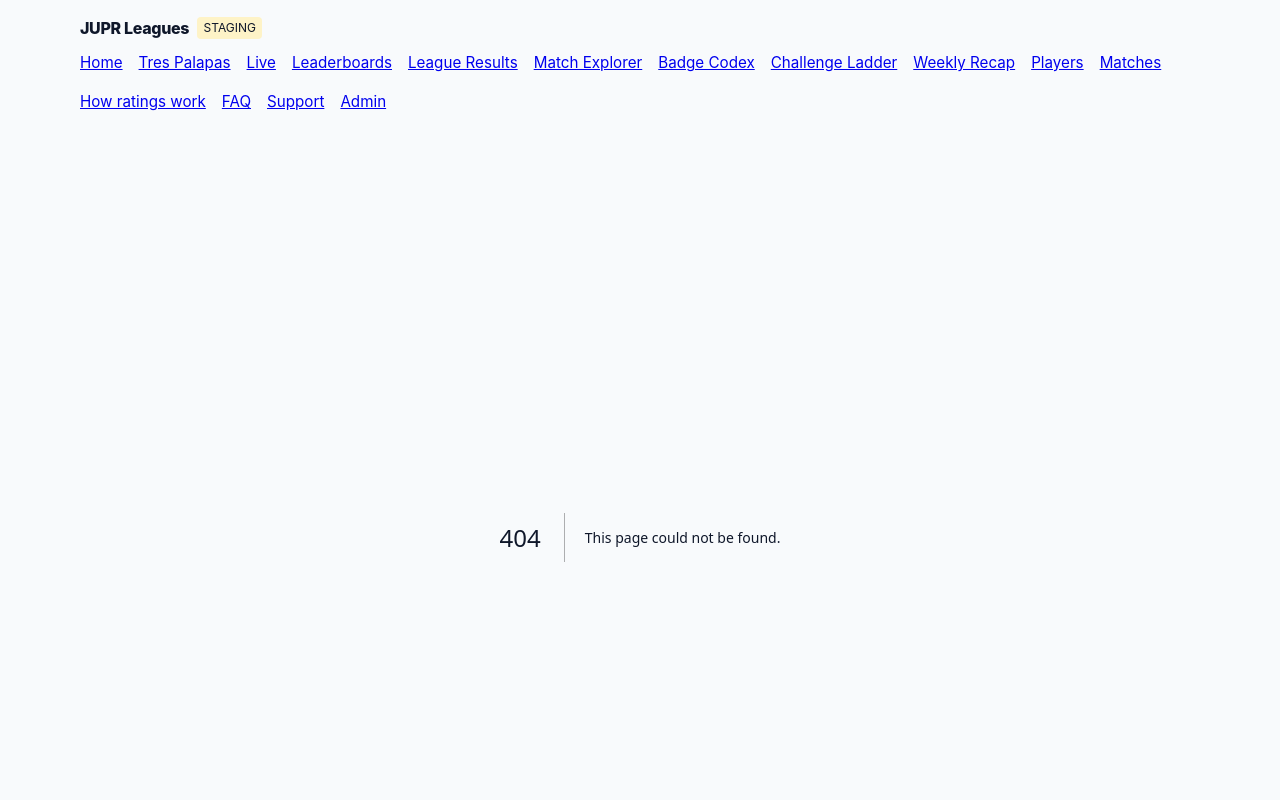
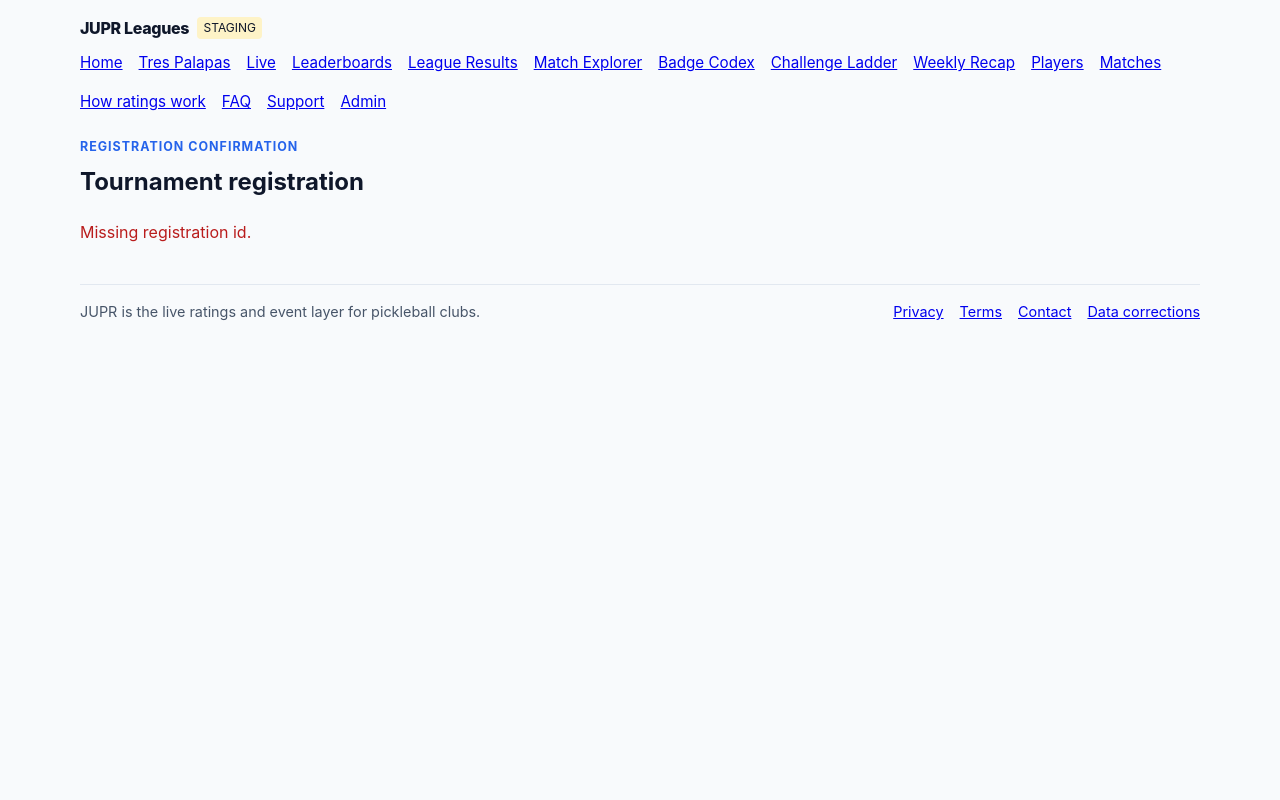
Before and after one commit to pickleballattrespalapas/JUPR, a Next.js app in the folder apps/web/: page /clubs/1/tournament-registration/confirmation in a window 1280 px wide. Before the commit this address had no page. Shown: the top 800 px of the page. Built offline with nearby package versions, Linux system fonts and the light colour scheme.

Commit message:
Add tournament registration confirmation route

```diff
--- /dev/null
+++ b/apps/web/app/clubs/[clubSlug]/tournament-registration/confirmation/page.tsx
@@ -0,0 +1,74 @@
+import Link from "next/link";
+import { getClubTournamentRegistrationConfirmation } from "@/lib/tournamentRegistrationApi";
+
+type ConfirmationPageProps = {
+  params: { clubSlug: string };
+  searchParams?: { registration_id?: string; tournament?: string; tournament_id?: string };
+};
+
+const cardStyle = {
+  border: "1px solid #e2e8f0",
+  borderRadius: "14px",
+  padding: "1rem",
+  background: "white"
+};
+
+function dateLabel(value?: string | null): string | null {
+  if (!value) return null;
+  const date = new Date(value);
+  if (Number.isNaN(date.getTime())) return String(value).slice(0, 10);
+  return date.toISOString().slice(0, 10);
+}
+
+export default async function TournamentRegistrationConfirmationPage({ params, searchParams }: ConfirmationPageProps) {
+  const { clubSlug } = params;
+  const registrationId = searchParams?.registration_id || "";
+  const { data, error } = registrationId
+    ? await getClubTournamentRegistrationConfirmation(clubSlug, registrationId, {
+        registrationSlug: searchParams?.tournament ?? null,
+        tournamentId: searchParams?.tournament_id ?? null
+      })
+    : { data: null, error: "Missing registration id." };
+
+  return (
+    <section style={{ maxWidth: "900px" }}>
+      <p style={{ margin: "0 0 0.5rem", color: "#2563eb", fontWeight: 700, textTransform: "uppercase", letterSpacing: "0.08em", fontSize: "0.78rem" }}>
+        Registration Confirmation
+      </p>
+      <h1 style={{ marginTop: 0 }}>{data?.tournament.name ?? "Tournament registration"}</h1>
+
+      {error ? <p style={{ color: "#b91c1c" }}>{error}</p> : null}
+      {data ? (
+        <>
+          <article style={{ ...cardStyle, marginBottom: "1rem" }}>
+            <h2 style={{ marginTop: 0 }}>Thanks, {data.registration.display_name}</h2>
+            <p style={{ color: "#475569" }}>
+              Your registration has been received. Save this page for your records; staff will manage payment status, draw import, seeding, and tournament operations.
+            </p>
+            <dl style={{ display: "grid", gridTemplateColumns: "repeat(auto-fit, minmax(180px, 1fr))", gap: "0.75rem", margin: 0 }}>
+              <div><dt style={{ fontWeight: 700 }}>Registration ID</dt><dd style={{ margin: 0 }}>{data.registration.id}</dd></div>
+              <div><dt style={{ fontWeight: 700 }}>Submitted</dt><dd style={{ margin: 0 }}>{dateLabel(data.registration.submitted_at) ?? "—"}</dd></div>
+              <div><dt style={{ fontWeight: 700 }}>Status</dt><dd style={{ margin: 0 }}>{data.registration.status ?? "confirmed"}</dd></div>
+              <div><dt style={{ fontWeight: 700 }}>Estimated total</dt><dd style={{ margin: 0 }}>${Number(data.total_price_usd || 0).toFixed(2)}</dd></div>
+            </dl>
+          </article>
+
+          <h2>Selected events</h2>
+          <div style={{ display: "grid", gap: "0.75rem" }}>
+            {data.selections.map((selection) => (
+              <article key={selection.selection_id} style={cardStyle}>
+                <strong>{selection.event_family_label} — {selection.event_label}</strong>
+                <p style={{ margin: "0.35rem 0 0", color: "#64748b" }}>{selection.day_label}</p>
+                {selection.partner_mode ? <p style={{ margin: "0.35rem 0 0", color: "#475569" }}>Partner status: {selection.partner_mode}{selection.partner_name ? ` · ${selection.partner_name}` : ""}</p> : null}
+              </article>
+            ))}
+          </div>
+
+          <p style={{ marginTop: "1rem" }}>
+            <Link href={`/clubs/${clubSlug}/tournament-registration`}>Back to tournament registration</Link>
+          </p>
+        </>
+      ) : null}
+    </section>
+  );
+}
```
